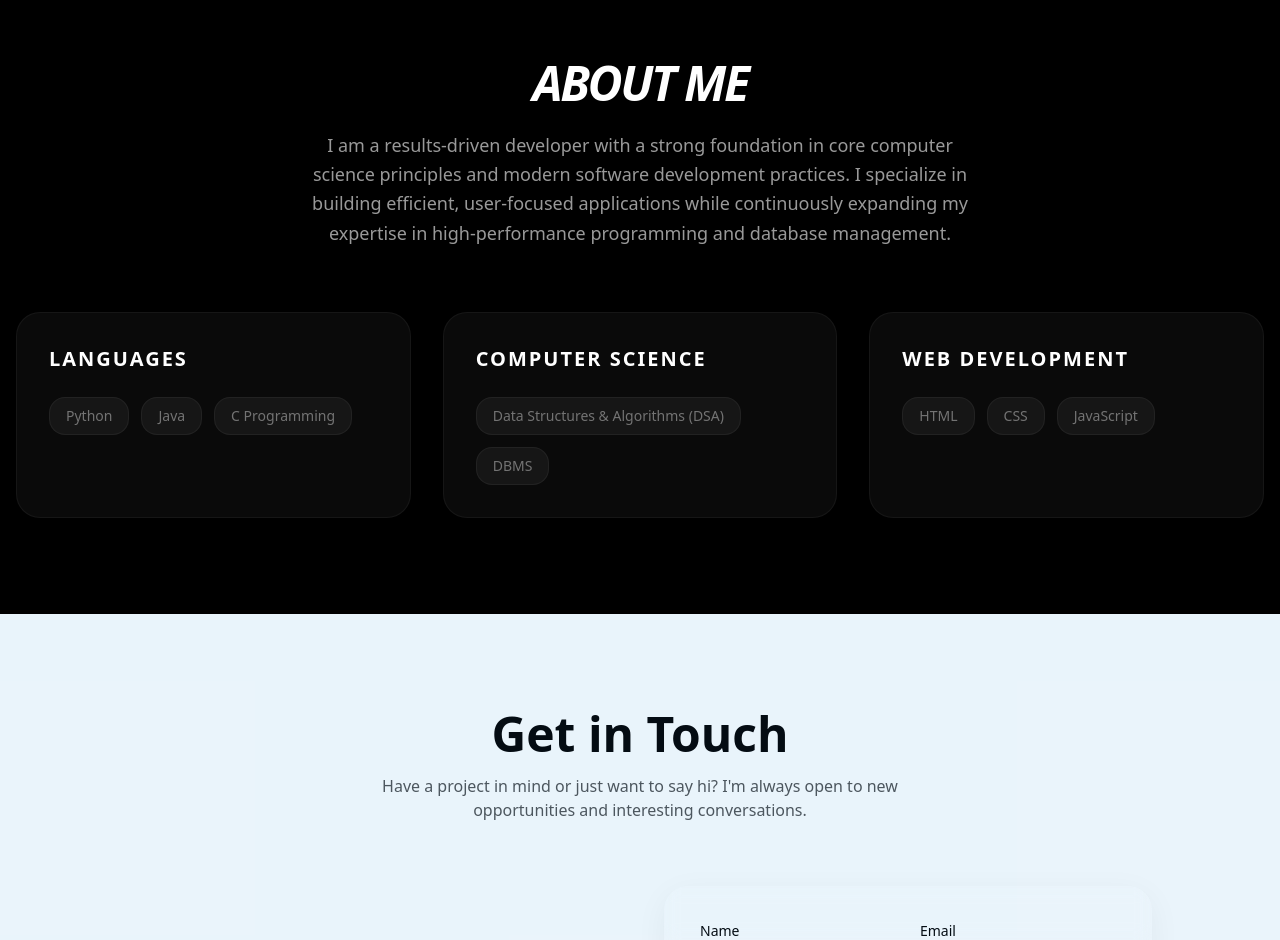
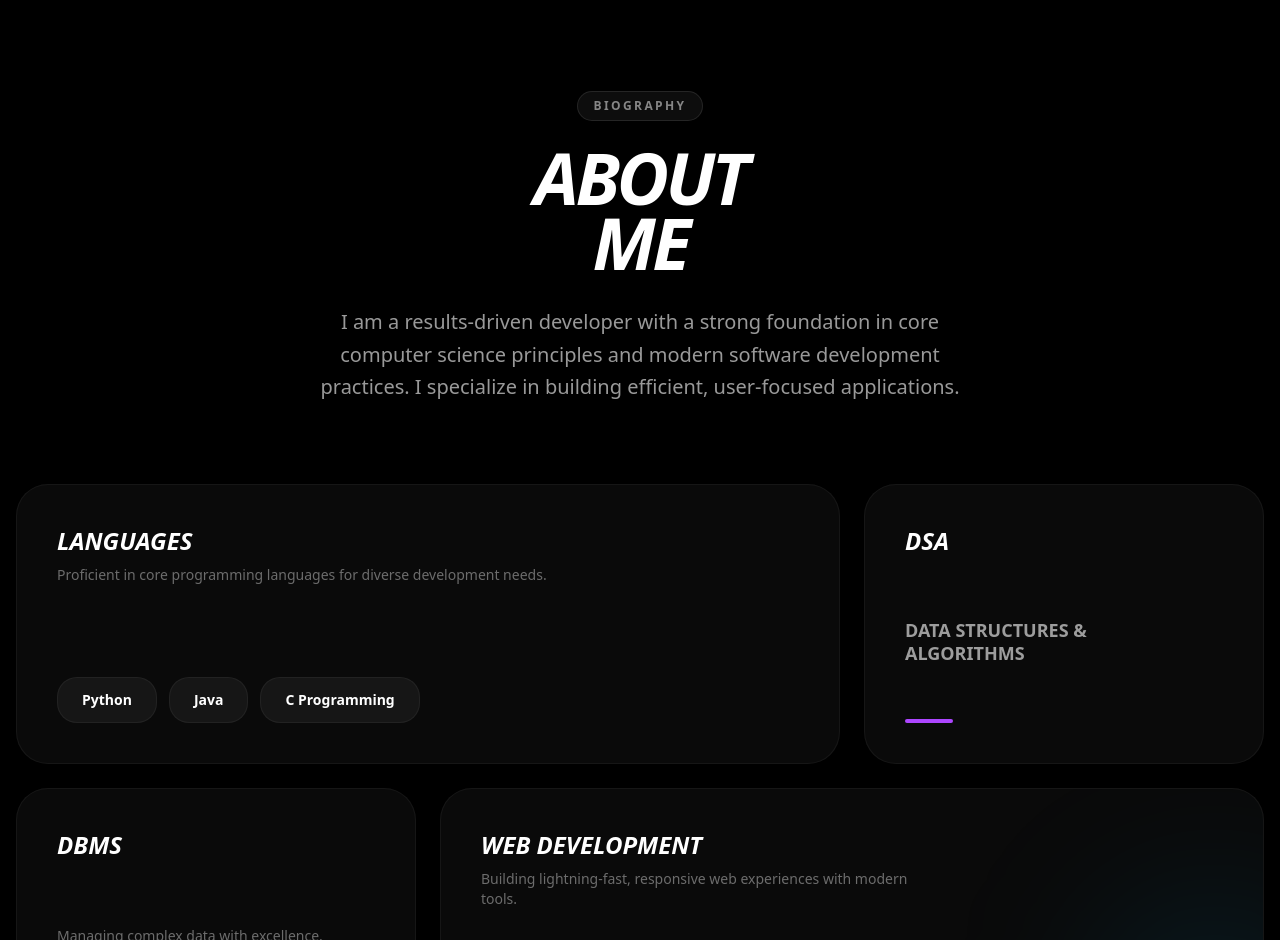
Before and after one commit to MakwBansari/Portfolio, a Next.js app: page / in a window 1280 px wide. Shown: the part 1860-2800 px from the top of the page. Built offline with nearby package versions, Linux system fonts and the light colour scheme.

Commit message:
feat: implement bento grid for about me and update navigation

```diff
--- a/src/components/dock.tsx
+++ b/src/components/dock.tsx
@@ -10,7 +10,7 @@ import { cn } from "@/lib/utils";
 const items = [
     { name: "Home", icon: Home, href: "#" },
     { name: "Projects", icon: FolderCode, href: "#projects" },
-    { name: "Skills", icon: Cpu, href: "#skills" },
+    { name: "About Me", icon: Cpu, href: "#about" },
     { name: "Contact", icon: Mail, href: "#contact" },
 ];
 
--- a/src/components/skills.tsx
+++ b/src/components/skills.tsx
@@ -20,53 +20,110 @@ const skillCategories = [
 
 export function SkillsSection() {
     return (
-        <section id="about" className="py-24 bg-black">
+        <section id="about" className="py-32 bg-black relative overflow-hidden">
             <div className="container mx-auto px-4">
-                <div className="flex flex-col items-center mb-16 text-center">
+                <div className="flex flex-col items-center mb-20 text-center">
+                    <motion.div
+                        initial={{ opacity: 0, y: 20 }}
+                        whileInView={{ opacity: 1, y: 0 }}
+                        viewport={{ once: true }}
+                        className="inline-block px-4 py-1.5 mb-6 rounded-full bg-white/5 border border-white/10 text-xs font-bold uppercase tracking-[0.2em] text-white/50"
+                    >
+                        Biography
+                    </motion.div>
                     <motion.h2
                         initial={{ opacity: 0, y: 20 }}
                         whileInView={{ opacity: 1, y: 0 }}
                         viewport={{ once: true }}
                         transition={{ duration: 0.6 }}
-                        className="text-4xl md:text-5xl font-black mb-6 tracking-tighter text-white uppercase italic"
+                        className="text-5xl md:text-7xl font-black mb-8 tracking-tighter text-white uppercase italic leading-[0.9]"
                     >
-                        About Me
+                        About<br />Me
                     </motion.h2>
                     <motion.p
                         initial={{ opacity: 0, y: 20 }}
                         whileInView={{ opacity: 1, y: 0 }}
                         viewport={{ once: true }}
                         transition={{ duration: 0.6, delay: 0.2 }}
-                        className="text-white/60 max-w-2xl text-lg leading-relaxed"
+                        className="text-white/60 max-w-2xl text-lg md:text-xl font-medium leading-relaxed"
                     >
-                        I am a results-driven developer with a strong foundation in core computer science principles and modern software development practices. I specialize in building efficient, user-focused applications while continuously expanding my expertise in high-performance programming and database management.
+                        I am a results-driven developer with a strong foundation in core computer science principles and modern software development practices. I specialize in building efficient, user-focused applications.
                     </motion.p>
                 </div>
 
-                <div className="grid grid-cols-1 md:grid-cols-3 gap-8">
-                    {skillCategories.map((category, catIndex) => (
+                <div className="grid grid-cols-1 md:grid-cols-3 gap-6 auto-rows-[280px]">
+                    {/* Languages Card - Span 2 columns */}
                     <motion.div
-                            key={category.name}
-                            initial={{ opacity: 0, scale: 0.95 }}
-                            whileInView={{ opacity: 1, scale: 1 }}
+                        initial={{ opacity: 0, y: 20 }}
+                        whileInView={{ opacity: 1, y: 0 }}
                         viewport={{ once: true }}
-                            transition={{ duration: 0.5, delay: catIndex * 0.1 }}
-                            className="p-8 rounded-3xl bg-[#0A0A0A] border border-white/5 hover:border-white/10 transition-all duration-500"
+                        className="md:col-span-2 rounded-[2rem] bg-[#0A0A0A] border border-white/5 p-10 flex flex-col justify-between group hover:border-sky-500/30 transition-colors duration-500"
                     >
-                            <h3 className="text-xl font-bold mb-6 text-white uppercase tracking-widest">{category.name}</h3>
+                        <div>
+                            <h3 className="text-2xl font-black text-white uppercase italic mb-2">Languages</h3>
+                            <p className="text-white/40 text-sm">Proficient in core programming languages for diverse development needs.</p>
+                        </div>
                         <div className="flex flex-wrap gap-3">
-                                {category.skills.map((skill, index) => (
-                                    <motion.span
-                                        key={skill}
-                                        whileHover={{ scale: 1.1, color: "#38bdf8" }}
-                                        className="px-4 py-2 rounded-xl bg-white/5 border border-white/5 text-sm font-medium text-white/40 transition-all cursor-default"
-                                    >
+                            {["Python", "Java", "C Programming"].map((skill) => (
+                                <span key={skill} className="px-6 py-3 rounded-2xl bg-white/5 border border-white/5 text-sm font-bold text-white group-hover:text-sky-400 transition-colors">
                                     {skill}
-                                    </motion.span>
+                                </span>
                             ))}
                         </div>
                     </motion.div>
+
+                    {/* DSA Card - Span 1 column */}
+                    <motion.div
+                        initial={{ opacity: 0, y: 20 }}
+                        whileInView={{ opacity: 1, y: 0 }}
+                        viewport={{ once: true }}
+                        transition={{ delay: 0.1 }}
+                        className="rounded-[2rem] bg-[#0A0A0A] border border-white/5 p-10 flex flex-col justify-between group hover:border-purple-500/30 transition-colors duration-500"
+                    >
+                        <h3 className="text-2xl font-black text-white uppercase italic mb-2">DSA</h3>
+                        <div className="text-white/60 font-bold text-lg leading-tight uppercase">
+                            Data Structures &<br />Algorithms
+                        </div>
+                        <div className="w-12 h-1 bg-purple-500 rounded-full" />
+                    </motion.div>
+
+                    {/* DBMS Card - Span 1 column */}
+                    <motion.div
+                        initial={{ opacity: 0, y: 20 }}
+                        whileInView={{ opacity: 1, y: 0 }}
+                        viewport={{ once: true }}
+                        transition={{ delay: 0.2 }}
+                        className="rounded-[2rem] bg-[#0A0A0A] border border-white/5 p-10 flex flex-col justify-between group hover:border-emerald-500/30 transition-colors duration-500"
+                    >
+                        <h3 className="text-2xl font-black text-white uppercase italic">DBMS</h3>
+                        <p className="text-white/40 text-sm">Managing complex data with excellence.</p>
+                        <div className="text-emerald-500 font-mono text-xs tracking-tighter overflow-hidden opacity-20 group-hover:opacity-100 transition-opacity">
+                            SELECT * FROM KNOWLEDGE WHERE TYPE = 'DATABASE';
+                        </div>
+                    </motion.div>
+
+                    {/* Web Dev Card - Span 2 columns */}
+                    <motion.div
+                        initial={{ opacity: 0, y: 20 }}
+                        whileInView={{ opacity: 1, y: 0 }}
+                        viewport={{ once: true }}
+                        transition={{ delay: 0.3 }}
+                        className="md:col-span-2 rounded-[2rem] bg-[#0A0A0A] border border-white/5 p-10 flex flex-col justify-between relative overflow-hidden group hover:border-sky-500/30 transition-colors duration-500"
+                    >
+                        <div className="relative z-10">
+                            <h3 className="text-2xl font-black text-white uppercase italic mb-2">Web Development</h3>
+                            <p className="text-white/40 text-sm max-w-md">Building lightning-fast, responsive web experiences with modern tools.</p>
+                        </div>
+                        <div className="flex gap-4 relative z-10">
+                            {["HTML", "CSS", "JavaScript"].map((tech) => (
+                                <div key={tech} className="flex flex-col">
+                                    <span className="text-3xl font-black text-white/10 group-hover:text-white transition-colors duration-700">{tech}</span>
+                                </div>
                             ))}
+                        </div>
+                        {/* Decorative background glow */}
+                        <div className="absolute -bottom-20 -right-20 w-64 h-64 bg-sky-500/10 blur-[80px] rounded-full group-hover:bg-sky-500/20 transition-all duration-700" />
+                    </motion.div>
                 </div>
             </div>
         </section>
```
Lines whose indentation alone changed are shown as unchanged.
